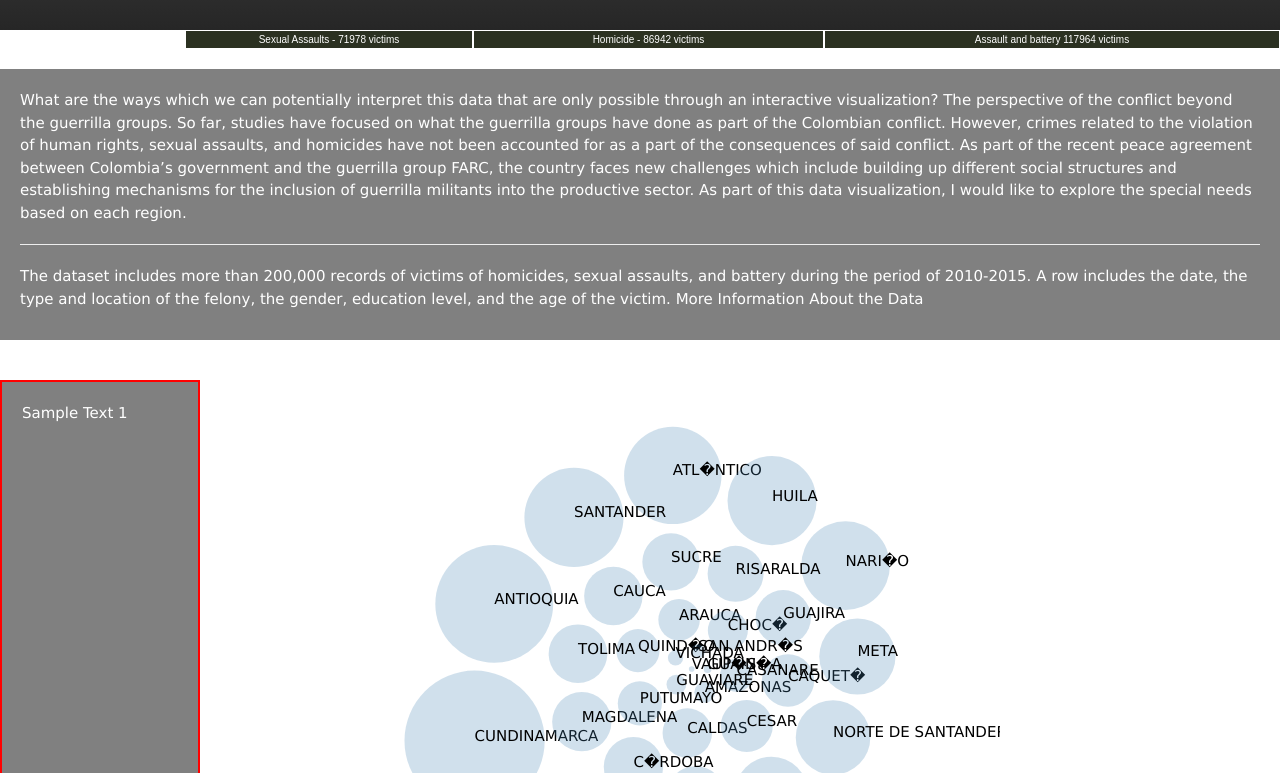
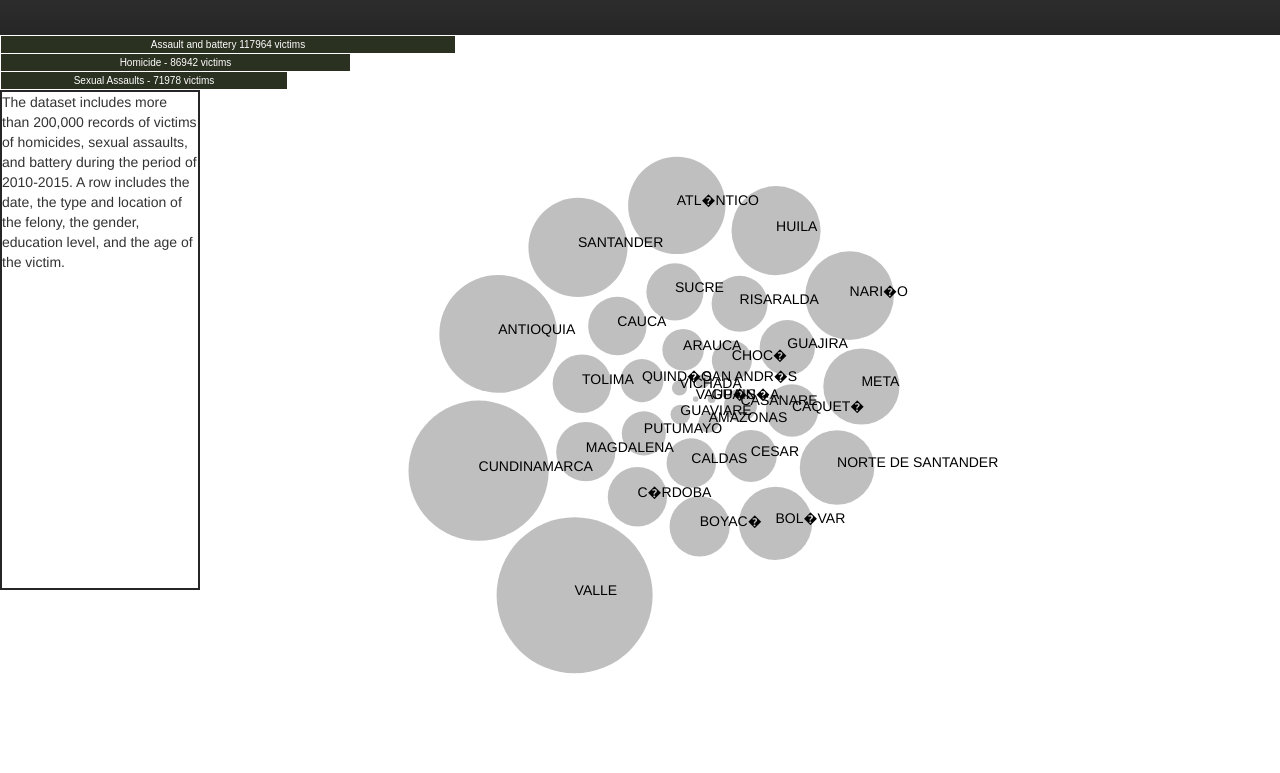
Before and after one commit to mapagron/mgandur---final-project, a plain HTML site: page index.html in a window 1280 px wide. Shown: the part 107-880 px from the top of the page. After the commit the page ends 802 px from the top, so only its background shows below. Drawn offline with nearby package versions, Linux system fonts and the light colour scheme.

Commit message:
bubble chart v.2. adding some style

```diff
--- a/index.html
+++ b/index.html
@@ -3,38 +3,35 @@
 <head>
   <meta charset="UTF-8">
   <meta name="viewport" content="width=device-width, initial-scale=1">
-    <title>Final</title>
+  <title>Colombia Colombia: Sexual Assault, Homicides, and Battery </title>
   <link rel="stylesheet" href="https://maxcdn.bootstrapcdn.com/bootstrap/3.3.6/css/bootstrap.min.css">
-    <link rel="stylesheet" href="http://www.w3schools.com/lib/w3.css">
   <style>
 
-      .h2 {
-        text-align: center;
-      }
-
-      .section {
-        padding: 2em 0;
-      }
     .header {
         background: linear-gradient(to bottom, #404040 0%, #262626 100%);
         color: white;
+        text-align: left;
         padding: 1em 0 2em;
       }
 
     .description div {
-        background-color: grey;
+        background-color: #262626;
         color: white;
         margin: 20px 0 20px 0;
         padding: 20px;
-        float:left
+        float:left;
       }
 
-      .w3-card-4 {
+    .column
+    {
+      border: 2px solid #262626;
+      /* display dictates the orientation of the element */
       display: inline-block;
-        width: 33%;
-        padding: 2em 0 2em;
+      /* Set vertical-align to top in order to align columns to the top of the page */
+      vertical-align: top;
+      width: 200px;
+      height: 500px;
     }
-
 
     .chart div {
       font: 10px sans-serif;
@@ -43,29 +40,19 @@
       padding: 3px;
       margin: 1px;
       color: white;
-        float:right;
-      }
-
-
-    .column{
-      border: 2px solid red;
-      /* display dictates the orientation of the element */
-      display: inline-block;
-      /* Set vertical-align to top in order to align columns to the top of the page */
-      vertical-align: top;
-      width: 200px;
-      height: 500px;
+      float:bottom;
     }
 
   </style>
+
 </head>
 
 <body>
+
   <div class="header section">
     <div class="container">
       <h1>Colombia: Sexual Assault, Homicides, and Battery </h1>
       <p>Potential consequences of +60 years of internal conflict: 2010 - 2015 </p>
-
     </div>
   </div>
 
@@ -75,37 +62,14 @@
     <div style="width: 286px;">Sexual Assaults - 71978 victims</div>
   </div>
 
-    <div class= "description problem">
-      <div class="description">
-      <p>What are the ways which we can potentially interpret this data that are only possible through an interactive visualization?
-
-      The perspective of the conflict beyond the guerrilla groups.
-
-      So far, studies have focused on what the guerrilla groups have done as part of the Colombian conflict. However, crimes related to the violation of human rights, sexual assaults, and homicides have not been accounted for as a part of the consequences of said conflict.
-
-      As part of the recent peace agreement between Colombia’s government and the guerrilla group FARC, the country faces new challenges which include building up different social structures and establishing mechanisms for the inclusion of guerrilla militants into the productive sector. As part of this data visualization, I would like to explore the special needs based on each region.</p>
-
-      <hr>
-
-      <p>The dataset includes more than 200,000 records of victims of homicides, sexual assaults, and battery during the period of 2010-2015. A row includes the date, the type and location of the felony, the gender, education level, and the age of the victim. <a href="https://docs.google.com/document/d/1OCDRRSorx6QCqLtLEySEf5JxTVsBdTQuCaYcreAzu7o/edit?usp=sharing" target="_top">More Information About the Data</a></p>
-
-      </div>
-
   <div id="info1" class="column"> <!-- sintax = attribute = value -->
-      Sample Text 1
-      </div>
+    The dataset includes more than 200,000 records of victims of homicides, sexual assaults, and battery during the period of 2010-2015. A row includes the date, the type and location of the felony, the gender, education level, and the age of the victim.
   </div>
 
   <script type="text/javascript" src="https://npmcdn.com/d3@3.5.17/d3.min.js"></script>
   <script type="text/javascript" src="https://npmcdn.com/science@1.9.3/science.v1.min.js"></script>
   <script type="text/javascript" src="https://npmcdn.com/simple-statistics@2.0.0/dist/simple-statistics.min.js"></script>
   <script>
-
-    // Creating a Basic Bubble Chart
-    // Source // https://bl.ocks.org/mbostock/4063269
-    // Source // http://jrue.github.io/coding/
-    // documentation: https://github.com/d3/d3-3.x-api-reference/blob/master/Pack-Layout.md
-    // JUL26 -  problems with accents, color and display (figure out)
 
     // info is a parameter that is expected between the parenthesis when you call the function
     function setInfo( info ) {
@@ -130,10 +94,14 @@
     // documentation: https://github.com/d3/d3-3.x-api-reference/blob/master/Pack-Layout.md
     // TODO: How to categorize the bubbles as complex as this code
     // JUL 26 - Index + something not working + q:layout + q: data+json
-    // JUL 26: ASK THEM -- DATA how can I create the nodes in data.json without do it manually?
+    // JUL 26: ASK THEM -- DATA how can I create the nodes in data.json without do it manually? ;
+    // JUL 26: text align left is not working -- check
+    // JUL 26: background color - check for a good scheme of colors -- nothing looks nice.
+    // check out how to add color schemes
 
     var width = 800;
     var height = 600;
+    //var c20c = d3.scale.category20c(); pending to make it work
 
     var svg = d3.select("body").append("svg")
           .attr("width", width)
@@ -158,10 +126,10 @@
           .attr("class", "node")
           .attr("transform", function (d) { return "translate(" +d.x + "," + d.y + ")"; }); // this is not about the function is about the html position
 
-      var description = "tesT";
+      var description = "test";
       node.append("circle")
         .attr("r", function (d) { return d.r; })
-        .attr("fill", function (d) { return d.children ? "#fff" : "steelblue"; })
+        .attr("fill", function (d) { return d.children ? "#fff" : "c20c"; })
         .attr("opacity", 0.25)
         .attr("stroke", function (d) { return d.children ? "#fff" : "ADADAD"; })
         .attr("stroke-width", "2")
@@ -172,7 +140,19 @@
 
     });
 
+    // if d.children is defined
+    /*
+    if( d.children != undefined )
+    {
+      return d.department;
+    }
+    else
+    {
+      return d.department;
+    }
+    */
   </script>
 
 </body>
+
 </html>
```
Lines whose indentation alone changed are shown as unchanged.
